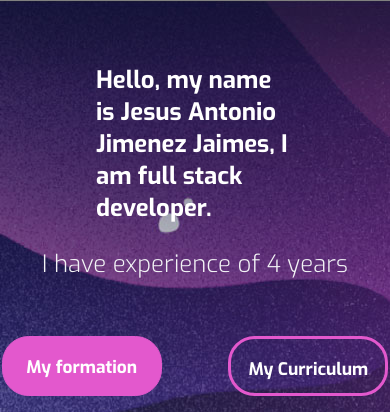
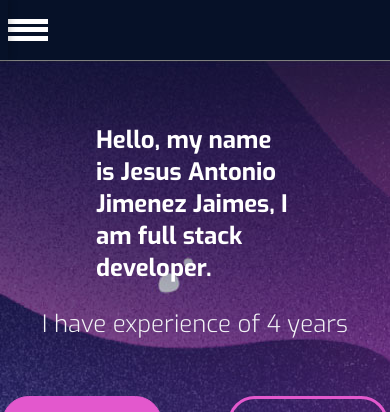
Before and after one commit to chuys9581/portafolio-digitalnew, a plain HTML site: page index.html in a window 390 px wide. Shown: the top 412 px of the page. Drawn offline with nearby package versions, Linux system fonts and the light colour scheme; a web font is replaced by a local one.

Commit message:
añdiendo menu hamburguesa a los stilos responsivos

```diff
--- a/css/style.css
+++ b/css/style.css
@@ -993,6 +993,24 @@ footer{
     background-color: transparent;
 }
 
+/** Responsive Mobile /
+
+/* Estilos para el menú hamburguesa en dispositivos móviles */
+.menu-icon {
+    display: none;
+    cursor: pointer;
+    margin-top: 1rem;
+    margin-bottom: 1rem;
+    }
+
+    .menu-icon .bar {
+    width: 40px;
+    height: 5px;
+    background-color: white;
+    margin: 3px 0;
+    margin-top: .2rem;
+}
+
 @media (max-width: 768px) {
     .logo{
     display: none;
```
Also changed, not shown: index.html (+1 -1 lines).
